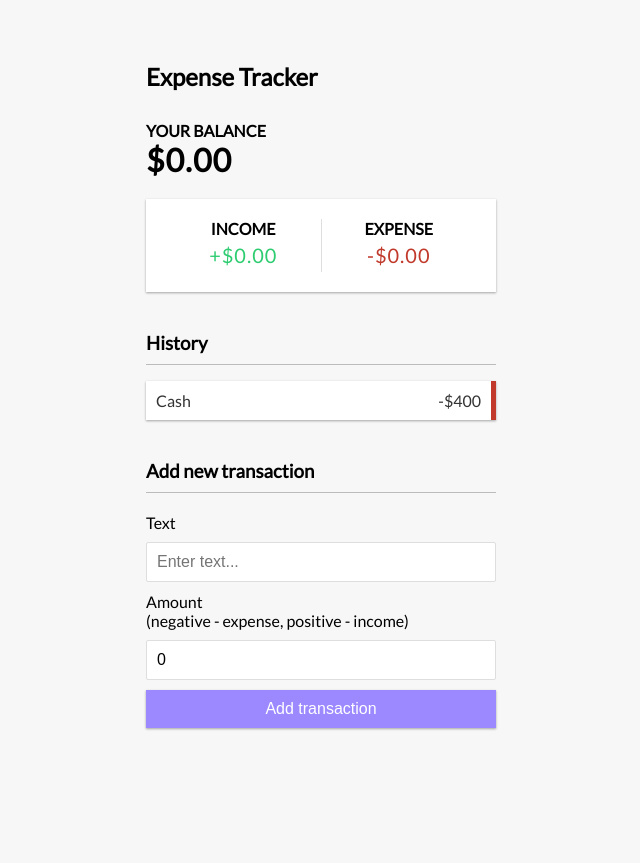
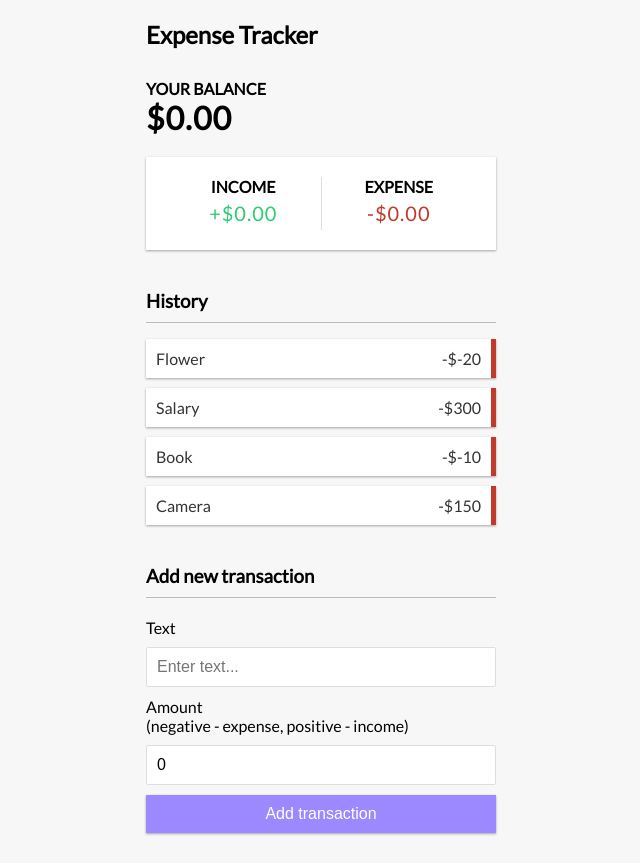
Before and after one commit to HenokZegeye/expense-tracker-react, a React (Create React App) app: page / in a window 1280 px wide. Shown: the whole page, without its empty margins (319-959 px from the left). Before the commit the page ends 800 px from the top, so only its background shows below. Built offline with nearby package versions, Linux system fonts and the light colour scheme.

Commit message:
Add and use context to handle global state

```diff
--- a/src/App.js
+++ b/src/App.js
@@ -4,18 +4,19 @@ import Balance from './components/Balance';
 import IncomeExpenses from './components/IncomeExpenses';
 import TransactionList from './components/TransactionList';
 import AddTransaction from './components/AddTransaction';
+import { GlobalProvider } from './context/GlobalState';
 
 function App() {
   return (
-    <div>
+    <GlobalProvider>
       <Header />
-      <div className="container">
+      <div className='container'>
         <Balance />
         <IncomeExpenses />
         <TransactionList />
         <AddTransaction />
       </div>
-    </div>
+    </GlobalProvider>
   );
 }
 
--- a/src/components/TransactionList.js
+++ b/src/components/TransactionList.js
@@ -1,16 +1,22 @@
-import React from 'react'
+import React, { useContext } from 'react';
+import { GlobalContext } from '../context/GlobalState';
 
 const TransactionList = () => {
+  const { transactions } = useContext(GlobalContext);
+
   return (
     <>
       <h3>History</h3>
-            <ul className="list">
-                <li className="minus">
-                    Cash <span>-$400</span><button className="delete-btn">x</button>
+      <ul className='list'>
+        {transactions.map((transaction) => (
+          <li className='minus' key={transaction.id}>
+            {transaction.text} <span>-${transaction.amount}</span>
+            <button className='delete-btn'>x</button>
           </li>
+        ))}
       </ul>
     </>
-    )
-}
+  );
+};
 
-export default TransactionList
+export default TransactionList;
--- /dev/null
+++ b/src/context/AppReducer.js
@@ -0,0 +1,6 @@
+export default (state, action) => {
+  switch (action.type) {
+    default:
+      return state;
+  }
+};
--- /dev/null
+++ b/src/context/GlobalState.js
@@ -0,0 +1,27 @@
+import React, { createContext, useReducer } from 'react';
+import AppReducer from './AppReducer';
+
+const initialState = {
+  transactions: [
+    { id: 1, text: 'Flower', amount: -20 },
+    { id: 2, text: 'Salary', amount: 300 },
+    { id: 3, text: 'Book', amount: -10 },
+    { id: 4, text: 'Camera', amount: 150 },
+  ],
+};
+
+export const GlobalContext = createContext(initialState);
+
+export const GlobalProvider = ({ children }) => {
+  const [state, dispatch] = useReducer(AppReducer, initialState);
+
+  return (
+    <GlobalContext.Provider
+      value={{
+        transactions: state.transactions,
+      }}
+    >
+      {children}
+    </GlobalContext.Provider>
+  );
+};
```
Lines whose indentation alone changed are shown as unchanged.
